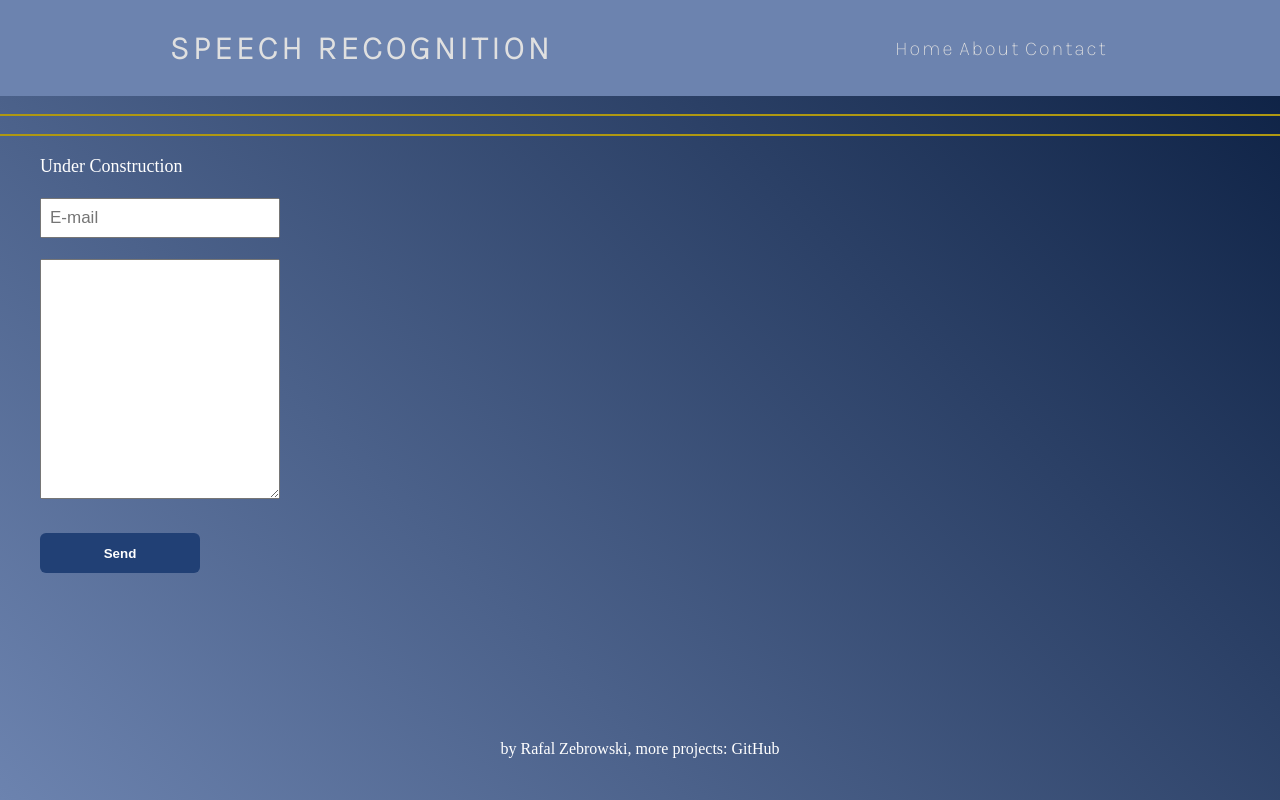
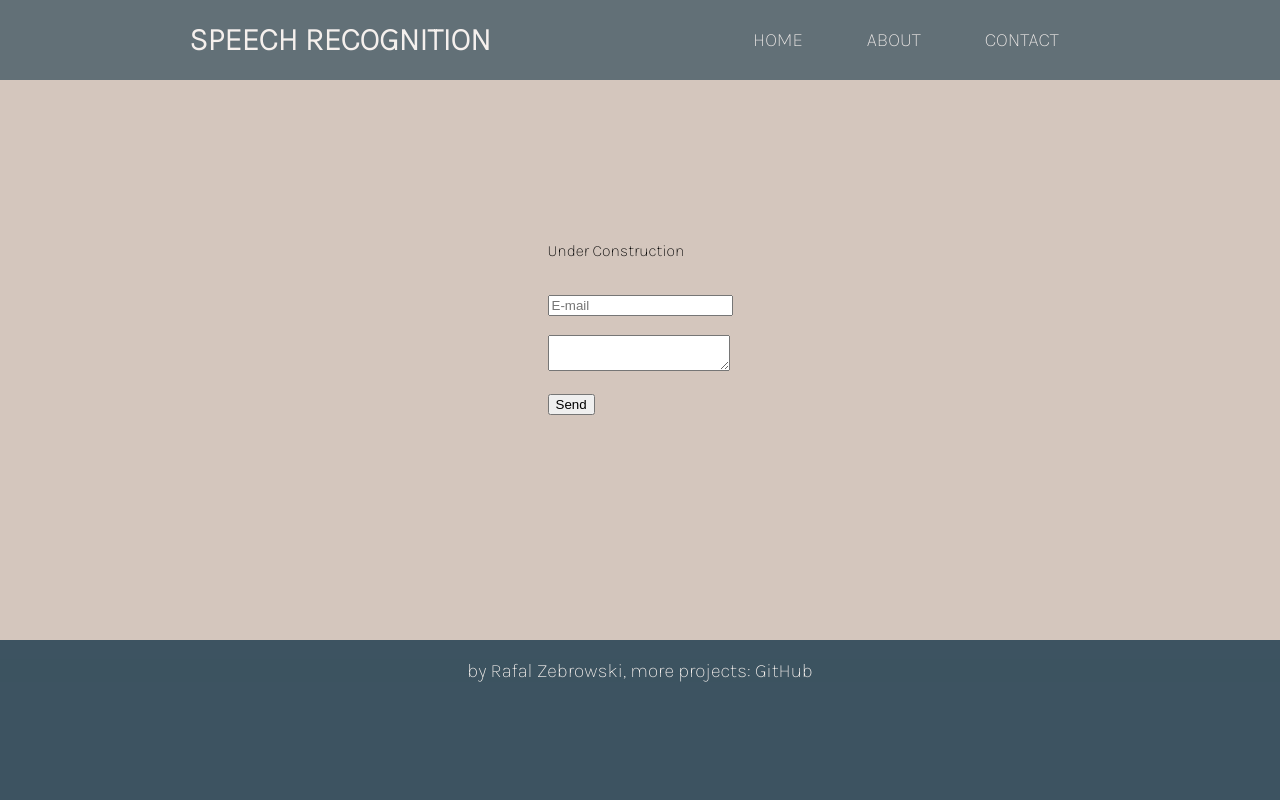
Before and after one commit to zebra-f/Speech-Recognition-Flask-App, a Flask app: page /contact in a window 1280 px wide. Run offline with Flask 2, Linux system fonts and the light colour scheme.

Commit message:
responsive css navbar

```diff
--- a/app.py
+++ b/app.py
@@ -15,7 +15,6 @@ def index():
     atext = ''
 
     if request.method == 'POST':
-        print('data recived')
 
         if 'file-1' not in request.files:
             return redirect(request.url)
@@ -25,7 +24,6 @@ def index():
 
         if afile.filename == '':
             return redirect(request.url)
-
         elif afile:
             try:
                 r = sr.Recognizer()
@@ -45,9 +43,12 @@ def about():
     return render_template('about.html', title='About')
 
 
-@app.route('/contact')
+@app.route('/contact', methods=['GET', 'POST'])
 def contact():
+    if request.method == 'POST':
+        print('rererere')
     return render_template('contact.html', title='Contanct')
+
 
 @app.route('/form', methods=['POST'])
 def form():
@@ -71,6 +72,7 @@ def form():
 
         smtp.sendmail(msg)
 
+
     return render_template('form.html', email, message)
 
 
--- a/static/styles/style.css
+++ b/static/styles/style.css
@@ -1,135 +1,200 @@
-*{
-    margin: 0px;
-    padding: 0px;
+
+:root {
+    --background: rgba(61, 83, 97, .75)
+}
+
+*, *::before, *::after {
     box-sizing: border-box;
 }
 
-body{
-    height: 100vh;
-    background: linear-gradient(45deg, #6c83af, #0b1f42);
+body {
+    margin: 0;
+    background: #3d5361;
+    font-family: 'Karla';
+    font-weight: 200;
+}
 
+.content {
+    height: 80vh;
+    background-color: #d4c6bd;
+    background-size: cover;
+    display: grid;
+    place-items: center;
+}
+
+header {
+    background: var(--background);
+    text-align: center;
+    position: fixed;
+    z-index: 999;
+    width: 100%;
+
+    text-transform: uppercase;
 
 }
-body a{
-    color: white;
+
+footer {
+    font-size: 1.2rem;
+    text-align: center;
+    background: var(--background);
+    color: #F5F0ED;
+}
+
+footer a {
+    color: #F5F0ED;
     text-decoration: none;
 }
 
-body a:hover{
-    color: #af9812;;
+footer a:hover {
+    color: #d6b7b5;
 }
 
-nav{
-    display: flex;
-    justify-content: space-around;
-    align-items: center;
-    min-height: 12vh;
-    background-color: #6c83af;
-    font-family: 'Karla', sans-serif;
-
+.logo {
+    color: #F5F0ED;
 }
 
-.nav-links{
-    display: flex;
-    justify-content: space-around;
-    width: 17%;
+nav {
+    position: absolute;
+    text-align: left;
+    top: 100%;
+    left: 0;
 
+    background: var(--background);
+    width: 100%;
+
+    transform: scale(1, 0);
+    transform-origin: top;
+    transition: transform 480ms ease-in-out;
+}
+
+nav ul {
+    margin: 0;
+    padding: 0;
     list-style: none;
 }
 
-.nav-links a{
-    text-decoration: none;
-    color: rgb(224, 224, 224);
-    letter-spacing: 2px;
-    font-size: 20px;
+nav li {
+    margin-bottom: 1em;
+    margin-left: 1em;
 }
 
-.nav-links a:hover{
-    color: #0b1f42;
+nav a {
+    color: #F5F0ED;
+    text-decoration: none;
+    font-size: 1.2rem;
+    text-transform: uppercase;
+    opacity: 0;
+    transition: opacity 120ms ease-in-out 360ms;
 }
 
-.logo{
-    color: rgb(224, 224, 224);
-    text-transform: uppercase;
-    font-size: 22px;
-    letter-spacing: 4px;
+nav a:hover {
+    color: #d6b7b5;
 }
 
-hr{
-    display: block;
-    width: 100%;
-    height: 2px;
-    border: 0;
-    background: #af9812;
+.nav-toggle:checked ~ nav {
+    transform: scale(1, 1);
+}
+.nav-toggle:checked ~ nav a {
+    opacity: 1;
+    transition: opacity 360ms ease-in-out 120ms;
 }
 
-
-section{
-    margin-top: 20px;
-    margin-left: 40px;
-    color: white;
-    font-size: 18px;
-}
-.button{
-    padding-top: 8px;
-}
-.button input{
-    height: 40px;
-    width: 160px;
-    background-color: #214075;
-    color: white;
-    outline: none;
-    border-radius: 6px;
-    border: none;
-    font-weight: 600;
-}
-.button input:hover{
-    color: #af9812;
-}
-.email-input input{
-    height: 40px;
-    width: 240px;
-    font-family: Arial, Helvetica, sans-serif;
-    font-size: 17px;
-    padding-left: 8px;
-}
-.message-input textarea{
-    height: 240px;
-    width: 240px;
-    font-size: 17px;
-    font-family: Arial, Helvetica, sans-serif;
-    font-style: oblique;
-    padding: 8px;
+.nav-toggle {
+    display: none;
 }
 
-.p-description{
-    padding-top: 5px;
-    font-size: 16px;
+.nav-toggle-label {
+    position: absolute;
+    top: 0;
+    left: 0;
+    margin-left: 1em;
+
+    height: 100%;
+    display: flex;
+    align-items: center;
 }
 
-#speech-transcription #spp{
-    overflow: auto;
-    width: 400px;
-    height: 240px;
-
+.nav-toggle-label span,
+.nav-toggle-label span::before,
+.nav-toggle-label span::after {
+    display: block;
+    background: #F5F0ED;
+    height: 2px;
+    width: 2em;
+    border-radius: 2px;
+    position: relative;
 }
 
-
-footer{
-    display: flex;
-    justify-content: center;
-    color: white;
-    position:absolute;
-    bottom:0;
-    width:100%;
-    height:60px;
+.nav-toggle-label span::before,
+.nav-toggle-label span::after {
+    content: '';
+    position: absolute;
 }
 
-footer a{
-    color: white;
-    text-decoration: none;
+.nav-toggle-label span::before {
+    bottom: 7px;
 }
 
-footer a:hover{
-    color: #af9812;
+.nav-toggle-label span::after {
+    top: 7px;
 }
+
+@media screen and (min-width: 800px) {
+    .nav-toggle-label {
+        display: none;
+    }
+
+    header {
+        display: grid;
+        grid-template-columns: 1fr auto minmax(600px, 3fr) 1fr;
+    }
+
+    .logo {
+        grid-column: 2 / span 1;
+    }
+
+    nav {
+        all: unset;
+        grid-column: 3 / span 1;
+        display: flex;
+        justify-content: flex-end;
+        align-items: center;
+    }
+
+    nav a {
+        opacity: 1;
+    }
+
+    nav ul {
+        display: flex;
+    }
+
+    nav li {
+        margin-left: 2em;
+        margin-bottom: 0;
+        margin-right: 2em;
+    }
+
+    nav a {
+        opacity: 1;
+        position: relative;
+    }
+
+    nav a::before {
+        content: '';
+        display: block;
+        height: 5px;
+        background: #d6b7b5;
+        position: absolute;
+        top: -.75em;
+        left: 0;
+        right: 0;
+
+        transform: scale(0, 1);
+        transition: transform ease-in-out 180ms;
+    }
+
+    nav a:hover::before {
+        transform: scale(1, 1);
+    }
+}
--- a/templates/layout.html
+++ b/templates/layout.html
@@ -17,17 +17,22 @@
 
 </head>
 <body>
+    <header>
+        <h1 class="logo">Speech Recognition</h1>
+
+        <input type="checkbox" id="nav-toggle" class="nav-toggle">
         <nav>
-        <div class="logo">
-            <h2>Speech Recognition</h2>
-        </div>
             <ul class="nav-links">
                 <li><a href="{{ url_for('index') }}">Home</a></li>
                 <li><a href="{{ url_for('about') }}">About</a></li>
                 <li><a href="{{ url_for('contact') }}">Contact</a></li>
             </ul>
         </nav>
-    <br><hr><br><hr>
+        <label for="nav-toggle" class="nav-toggle-label">
+            <span></span>
+        </label>
+    </header>
+
     <div class="content">
         <section>
             {% block content %}
```
Lines whose indentation alone changed are shown as unchanged.
